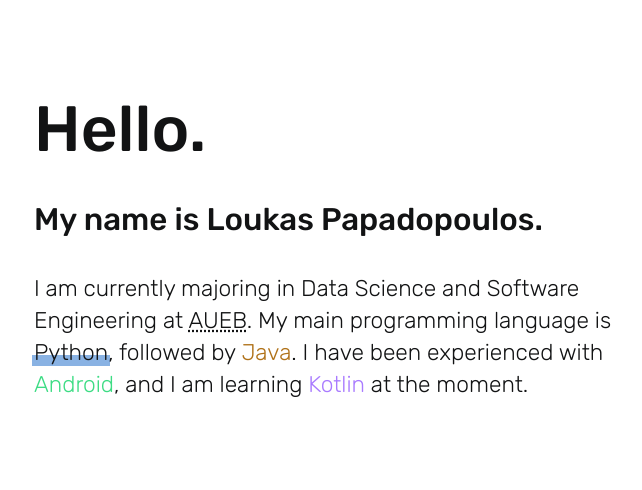
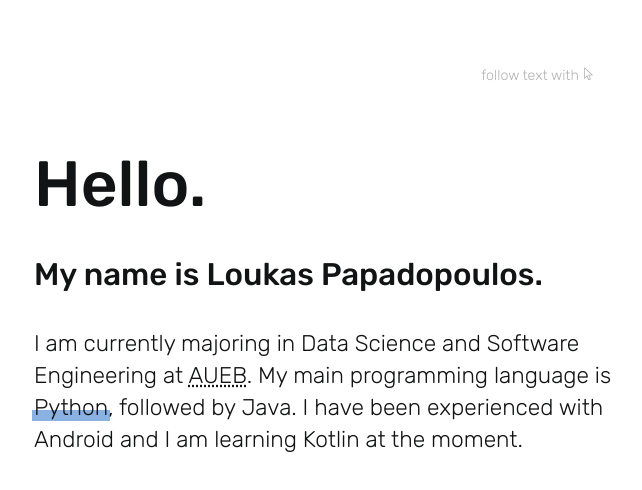
Before and after one commit to LoukasPap/loukaspap.github.io, a plain HTML site: page index.html in a window 1280 px wide. Shown: the whole page, without its empty margins (102-744 px from the left). Drawn offline with Linux system fonts and the light colour scheme.

Commit message:
Add more interaction with the reader.
Also, create 'assets' folder with a cursor svg in it.

```diff
--- a/index.html
+++ b/index.html
@@ -14,13 +14,31 @@
 	</style>
 	</head>
 	<body>
+		<container id="interaction-text">
+			<h4>follow text with </h4>
+			<!--<object class="cursor-svg" data="assets/svg/cursor.svg"></object>-->
+			<div id="cc"><svg class="cursor-svg" version="1.1" id="Capa_1" x="0" y="0"
+				 viewBox="0 0 500 500" white-space="nowrap" width="13px" opacity="0.3">
+				<g>
+					<g>
+						<path d="M429.742,319.31L82.49,0l-0.231,471.744l105.375-100.826l61.89,141.083l96.559-42.358l-61.89-141.083L429.742,319.31z
+							 M306.563,454.222l-41.62,18.259l-67.066-152.879l-85.589,81.894l0.164-333.193l245.264,225.529l-118.219,7.512L306.563,454.222z"
+						/>
+					</g>
+				</g>
+			</svg></div>
+		</container>
 		<h1>Hello.</h1>
 		<p style="font-weight: 500; font-size: 2.2em">My name is Loukas Papadopoulos.</p>
 		<p>
-			I am currently majoring in Data Science and Software Engineering at <abbr title="Athens University of Economics and Business">AUEB</abbr>.
-			My main programming language is <a target="_blank">Python</a>, followed by <text style="color:#B07219">Java</text>. I have been experienced
-			with <text style="color:#3DDC84">Android</text>, and I am learning <text style="color:#A97BFF">Kotlin</text> at the moment.
-		<p>
+			I am currently majoring in <text class="major">Data Science and Software Engineering</text> at
+			<abbr title="Athens University of Economics and Business">AUEB</abbr>.
+			My main programming language is <a target="_blank">Python</a>, followed by <text class="java">Java</text>.
+			I have been experienced with <text class="android">Android</text> and I am learning <text class="kotlin">Kotlin</text> at the moment.
 		</p>
+
+
+<!--<div>Icons made by <a href="https://www.freepik.com" title="Freepik">Freepik</a> from <a href="https://www.flaticon.com/" title="Flaticon">www.flaticon.com</a></div>-->
+
 	</body>
 </html>
--- a/portofolio.css
+++ b/portofolio.css
@@ -7,17 +7,46 @@ body {
 	padding: 5vh 10vw;
 	color: #121314;
 }
+
+.cursor-svg{
+}
+
 h1 {
 	font-size: 4.5em;
 	font-weight: 500;
 	margin-bottom: 0;
 }
+
+#interaction-text{
+	display:flex;
+	flex-wrap:wrap;
+	flex-direction:row;
+	justify-content: center;
+	align-items: baseline;
+	gap: 3px;
+}
+
+h4 {
+	font-weight: 300;
+	color: #000000;
+	opacity: 0.3;
+	white-space: nowrap;
+
+}
+
+/* h4:hover + #cc > .cursor-svg{
+	transform: scale(0.8) translate(-30%, -30%);
+	transition: transform 0.4s ease;
+}*/
+
+
 p {
 	font-size: 1.6em;
 	font-weight: 300;
 	line-height: 1.4;
 	max-width: 28em;
 }
+
 a {
 	text-decoration: none;
 	color: #121314;
@@ -37,3 +66,33 @@ a:after {
 a:hover:after {
 	top: 0%;
 }
+
+.major {
+  position: relative;
+  text-decoration: none;
+}
+.major::before {
+  content: "";
+  position: absolute;
+  display: block;
+  width: 100%;
+  height: 2px;
+  bottom: 0;
+  left: 0;
+  background-color: #000;
+  transform: scaleX(0);
+  transition: transform 0.4s ease;
+}
+.major:hover::before {
+  transform: scaleX(1);
+}
+
+.android:hover {
+	color: #3DDC84;
+}
+.java:hover {
+	color: #B07219;
+}
+.kotlin:hover {
+	color: #A97BFF;
+}
```
Also changed, not shown: assets/svg/cursor.svg (added).
